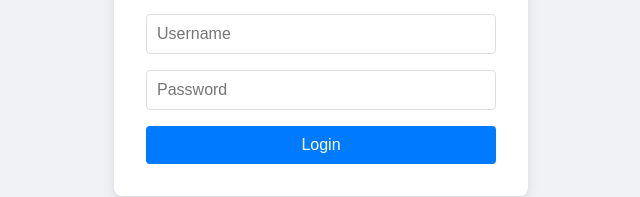
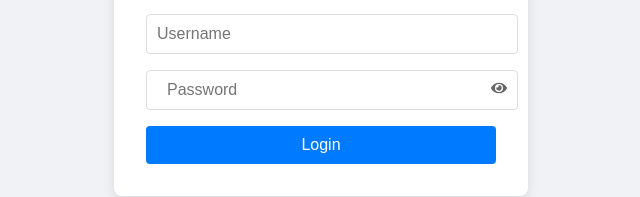
Before and after one commit to ngakieu1/lms_fe2, a React (Vite) app: page /login in a window 1280 px wide. Shown: the part 433-630 px from the top of the page, without its empty margins (319-959 px from the left). Built offline with nearby package versions, Linux system fonts and the light colour scheme.

Commit message:
2nd attempt 3UIs

```diff
--- a/package.json
+++ b/package.json
@@ -13,6 +13,7 @@
     "lucide-react": "^0.563.0",
     "react": "^19.2.0",
     "react-dom": "^19.2.0",
+    "react-icons": "^5.5.0",
     "react-router-dom": "^7.13.0"
   },
   "devDependencies": {
--- a/src/App.jsx
+++ b/src/App.jsx
@@ -1,26 +1,63 @@
 import { BrowserRouter as Router, Routes, Route, Navigate } from 'react-router-dom'
+import { useState } from 'react'
 import Login from './pages/Login'
-import Home from './pages/Home'
-import { useState } from 'react'
+import StudentDashboard from './pages/StudentDashboard'
+import TeacherDashboard from './pages/TeacherDashboard'
+import AdminDashboard from './pages/AdminDashboard'
 
+const PrivateRoute = ({ user, children, allowedRole }) => {
+  if (!user.isAuthenticated) {
+    return <Navigate to="/login" replace />;
+  }
 
+  // If a role is required and the user doesn't have it
+  if (allowedRole && user.role !== allowedRole) {
+    return <Navigate to="/login" replace />;
+  }
+
+  return children;
+};
 function App() {
-  const [isAuthenticated, setIsAuthenticated] = useState(false);
+  const [user, setUser] = useState({
+    isAuthenticated: false,
+    role: null
+  });
 
   return (
     <Router>
       <Routes>
         <Route
           path="/login"
-          element={<Login setAuth={setIsAuthenticated} />}
+          element={<Login setAuth={setUser} />}
         />
+        {/* ADMIN ROUTE*/}
         <Route
-          path="/"
-          element={isAuthenticated ? <Home /> : <Navigate to="/login" />}
+          path="/admin"
+          element={<PrivateRoute user={user} allowedRole="ADMIN"><AdminDashboard/></PrivateRoute>}
         />
+        {/* TEACHER ROUTE */}
+        <Route
+          path="/teacher"
+          element={
+            <PrivateRoute user={user} allowedRole="TEACHER">
+              <TeacherDashboard />
+            </PrivateRoute>
+          }
+        />
+
+        {/* STUDENT ROUTE */}
+        <Route
+          path="/student"
+          element={
+            <PrivateRoute user={user} allowedRole="STUDENT">
+              <StudentDashboard />
+            </PrivateRoute>
+          }
+        />
+        <Route path="*" element={<Navigate to="/login" />} />
       </Routes>
     </Router>
-  )
+  );
 }
 
-export default App
+export default App;
--- /dev/null
+++ b/src/pages/AdminDashboard.jsx
@@ -0,0 +1,30 @@
+import React from 'react';
+import {Shield, Server, UserPlus} from 'lucide-react';
+
+const AdminDashboard = () => {
+    return(
+        <div>
+            {/* Admin Navbar - Different color */}
+            <nav className="navbar" style={{backgroundColor: '#2d3436'}}>
+                <span className="nav-brand">Admin Console</span>
+                <button onClick={() => window.location.reload()} className="logout-btn">Logout</button>
+            </nav>
+            <main className="dashboard-main">
+                <h2>System Overview</h2>
+                <div className="stats-container">
+                    <div className="stat-card"><Shield size={24} color='#c0392b'/><span>System Status: Healthy</span></div>
+                    <div className="stat-card"><Server size={24} color='#2980b9'/><span>DB Load: 12%</span></div>
+                    <div className="stat-card"><Shield size={24} color='#f39c12'/><span>User Requests: 5</span></div>
+                </div>
+                <div style={{marginTop: '2rem'}}>
+                    <h3>Quick Actions</h3>
+                    <div style={{display: 'flex', gap: '1rem', marginTop: '1rem'}}>
+                        <button className="btn-primary" style={{backgroundColor: '#27ae60'}}>Add New User</button>
+                        <button className="btn-primary" style={{backgroundColor: '#e74c3c'}}>View Audit Logs</button>
+                    </div>
+                </div>
+            </main>
+        </div>
+    )
+}
+export default AdminDashboard;
--- a/src/pages/Login.jsx
+++ b/src/pages/Login.jsx
@@ -1,6 +1,7 @@
 import React, {useState} from 'react';
 import { useNavigate } from 'react-router-dom';
 import loginImage from '../assets/login-image.png';
+import {FaEye, FaEyeSlash} from 'react-icons/fa';
 
 const Login = ({setAuth}) => {
     const [username, setUsername] = useState('');
@@ -8,6 +9,7 @@ const Login = ({setAuth}) => {
     const [error, setError] = useState('');
     const [isLoading, setIsLoading] = useState(false);
     const navigate = useNavigate();
+    const [showPassword, setShowPassword] = useState(false);
 
     const handleLogin = async(e) => {
         e.preventDefault();
@@ -25,10 +27,18 @@ const Login = ({setAuth}) => {
             if (response.ok){
                 const data = await response.json();
                 localStorage.setItem('token', data.accessToken);
-                setAuth(true);
-                navigate('/');
+                //1. Save user info
+                const userRole = data.role;
+                setAuth({
+                    isAuthenticated: true,
+                    role: userRole
+                });
+                //2. Redirect based on role
+                if (userRole === 'ADMIN') navigate('/admin');
+                else if (userRole === 'TEACHER') navigate('/teacher');
+                else navigate('/student');
             } else {
-                setError('Invalid username or password');
+                setError('Invalid credentials.');
             }
         } catch (err) {
             setError('Cannot connect to server. Is the backend running?');
@@ -53,13 +63,20 @@ const Login = ({setAuth}) => {
                     onChange={(e) => setUsername(e.target.value)}
                     style={styles.input}
                     />
-                    <input
-                    type="password"
-                    placeholder="Password"
-                    value={password}
-                    onChange={(e) => setPassword(e.target.value)}
-                    style={styles.input}
+                    <div style={styles.passwordWrapper}>
+                     <input
+                       type={showPassword ? "text" : "password"}
+                       placeholder="Password"
+                       value={password}
+                       onChange={(e) => setPassword(e.target.value)}
+                       required
+                       style={styles.passwordInput}
                     />
+                    <span onClick={() => setShowPassword(!showPassword)}
+                        style={styles.eyeIcon}>
+                        {showPassword ? <FaEyeSlash /> : <FaEye />}
+                    </span>
+                    </div>
                     <button type="submit" style={{...styles.button, opacity: isLoading ? 0.7 : 1}} disabled={isLoading}>{isLoading ? 'Signing In...' : 'Login'} </button>
                 </form>
             </div>
@@ -71,9 +88,29 @@ const styles = {
   container: { display: 'flex', justifyContent: 'center', alignItems: 'center', height: '100vh', backgroundColor: '#f0f2f5' },
   card: { padding: '2rem', background: 'white', borderRadius: '8px', boxShadow: '0 4px 12px rgba(0,0,0,0.1)', width: '350px', textAlign: 'center' },
   form: { display: 'flex', flexDirection: 'column', gap: '1rem', marginTop: '1.5rem' },
-  input: { padding: '10px', borderRadius: '4px', border: '1px solid #ddd', fontSize: '1rem' },
+  input: { width: '100%', padding: '10px', borderRadius: '4px', border: '1px solid #ddd', fontSize: '1rem' },
   button: { padding: '10px', backgroundColor: '#007bff', color: 'white', border: 'none', borderRadius: '4px', cursor: 'pointer', fontSize: '1rem' },
-  error: { color: '#d32f2f', backgroundColor: '#ffebee', padding: '10px', borderRadius: '4px', fontSize: '0.9rem', border: '1px solid #ffcdd2' }
+  error: { color: '#d32f2f', backgroundColor: '#ffebee', padding: '10px', borderRadius: '4px', fontSize: '0.9rem', border: '1px solid #ffcdd2' },
+  passwordWrapper: {
+  width: '100%',
+  display: 'flex',
+  alignItems: 'center',
+  border: '1px solid #ddd',
+  borderRadius: '4px',
+  padding: '0 10px',
+  backgroundColor: '#fff'
+},
+passwordInput: {
+  flex: 1,
+  border: 'none',
+  outline: 'none',
+  padding: '10px',
+  fontSize: '1rem'
+},
+eyeIcon: {
+  cursor: 'pointer',
+  color: '#666'
+}
 };
 
 export default Login;
--- a/src/pages/Home.jsx
+++ b/src/pages/StudentDashboard.jsx
@@ -1,7 +1,7 @@
 import React from 'react';
 import { BookOpen, Clock, BarChart } from 'lucide-react';
 
-const Home = () => {
+const StudentDashboard = () => {
   const courses = [
     { id: 1, title: 'Intro to Computer Science', progress: 75, due: '2 days' },
     { id: 2, title: 'Data Structures & Algorithms', progress: 30, due: '5 days' },
@@ -56,4 +56,4 @@ const styles = {
   progressBar: { height: '6px', backgroundColor: '#00b894', marginTop: '10px', borderRadius: '3px' }
 };
 
-export default Home;
+export default StudentDashboard;
--- /dev/null
+++ b/src/pages/TeacherDashboard.jsx
@@ -0,0 +1,36 @@
+import React from 'react';
+import {Users, FileText, CheckCircle} from 'lucide-react';
+
+const TeacherDashboard = () => {
+    return (
+        <div>
+            {/* Teacher Navbar - Different color */}
+            <nav className="navbar" style={{backgroundColor: '#4834d4'}}>
+                <span className="nav-brand">Instructor Panel</span>
+                <button onClick={() => window.location.reload()} className="logout-btn">Logout</button>
+            </nav>
+            <main className="dashboard-main">
+                <h2>Classroom Management</h2>
+                <div className="stats-container">
+                    <div className="stat-card"><Users size={24} color="#4834d4"/> <span>10 Students</span></div>
+                    <div className="stat-card"><FileText size={24} color="#eb4d4b"/> <span>5 Pending Grades</span></div>
+                    <div className="stat-card"><CheckCircle size={24} color="#6ab04c"/> <span>3 Courses Active</span></div>
+                </div>
+                <h3>Recent Submissions</h3>
+                <div className="course-grid">
+                    <div className="course-card">
+                        <h4>Lâm An</h4>
+                        <p>Assignment: Starters 1</p>
+                        <button className="btn-primary" style={{marginTop:'10px', fontSize:'0.8rem'}}>Grade Now</button>
+                    </div>
+                    <div className="course-card">
+                        <h4>Chí Thắng</h4>
+                        <p>Assignment: Flyers 1</p>
+                        <button className="btn-primary" style={{marginTop:'10px', fontSize:'0.8rem'}}>Grade Now</button>
+                    </div>
+                </div>
+            </main>
+        </div>
+    )
+}
+export default TeacherDashboard;
```
Also changed, not shown: 1 other file (tests, documents, lock files or other folders).
